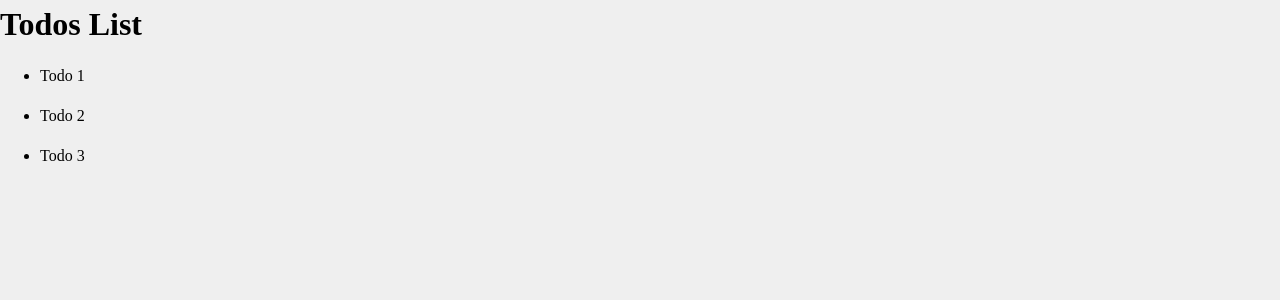
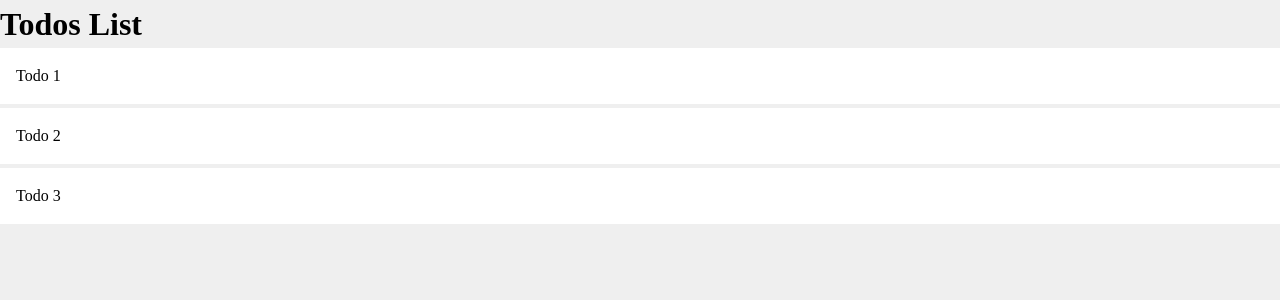
Before and after one commit to uxmoon/todo-list-vue2, a Vue app: page / in a window 1280 px wide. Shown: the top 300 px of the page. Built offline with nearby package versions, Linux system fonts and the light colour scheme.

Commit message:
Import item component

```diff
--- a/src/components/TodosList.vue
+++ b/src/components/TodosList.vue
@@ -1,18 +1,20 @@
 <template>
   <div>
     <h1>Todos List</h1>
-    <ul v-bind:key="todo.id" v-for="todo in todos">
-      <li>{{todo.title}}</li>
-    </ul>
+    <div v-bind:key="todo.id" v-for="todo in todos">
+      <TodosItem v-bind:todo="todo" />
+    </div>
   </div>
 </template>
 
 <script>
+import TodosItem from "./TodosItem.vue";
+
 export default {
   name: "TodosList",
-  props: ["todos"]
-}
+  components: { TodosItem },
+  props: ["todos"],
+};
 </script>
 
-<style scoped>
-</style>
+<style scoped></style>
```
